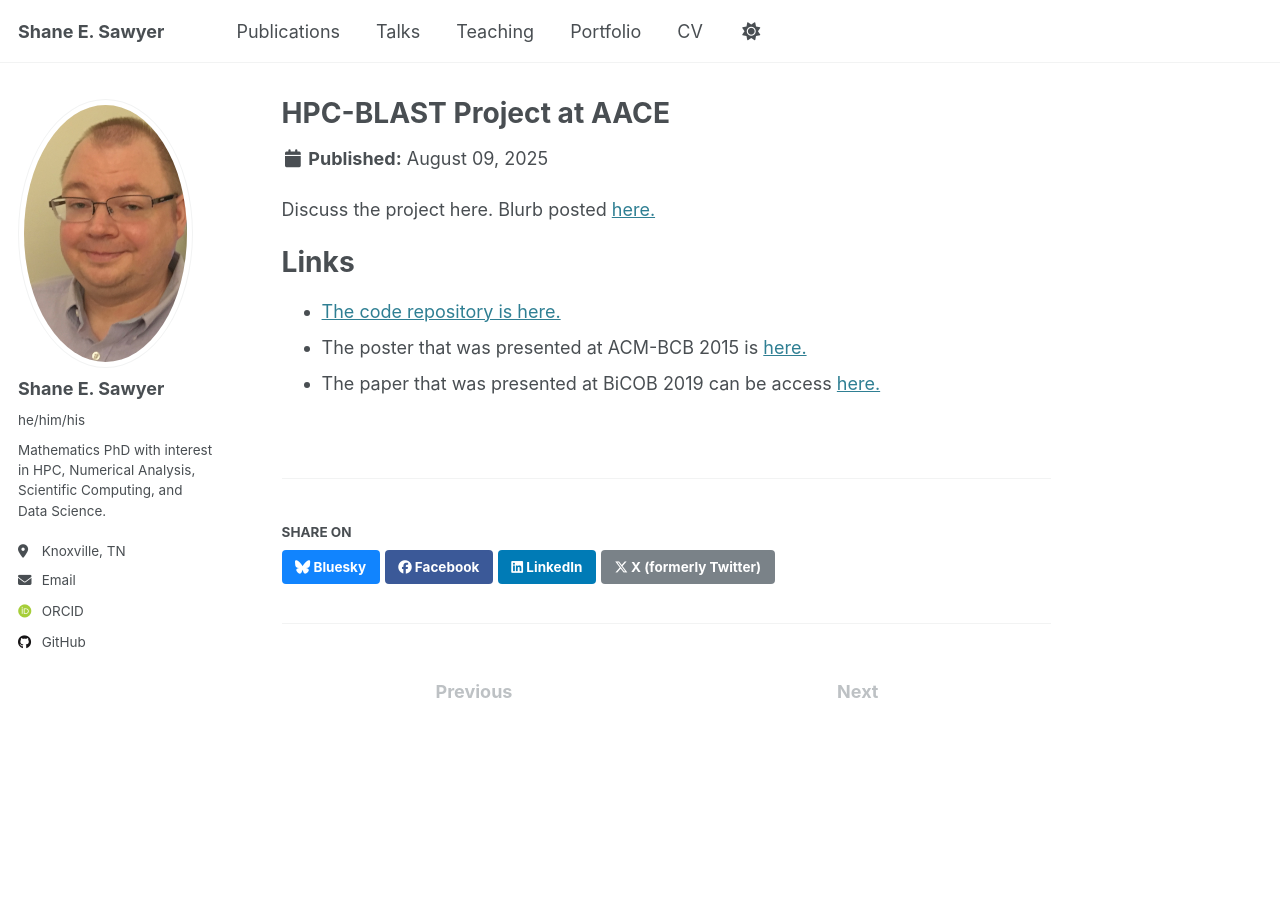
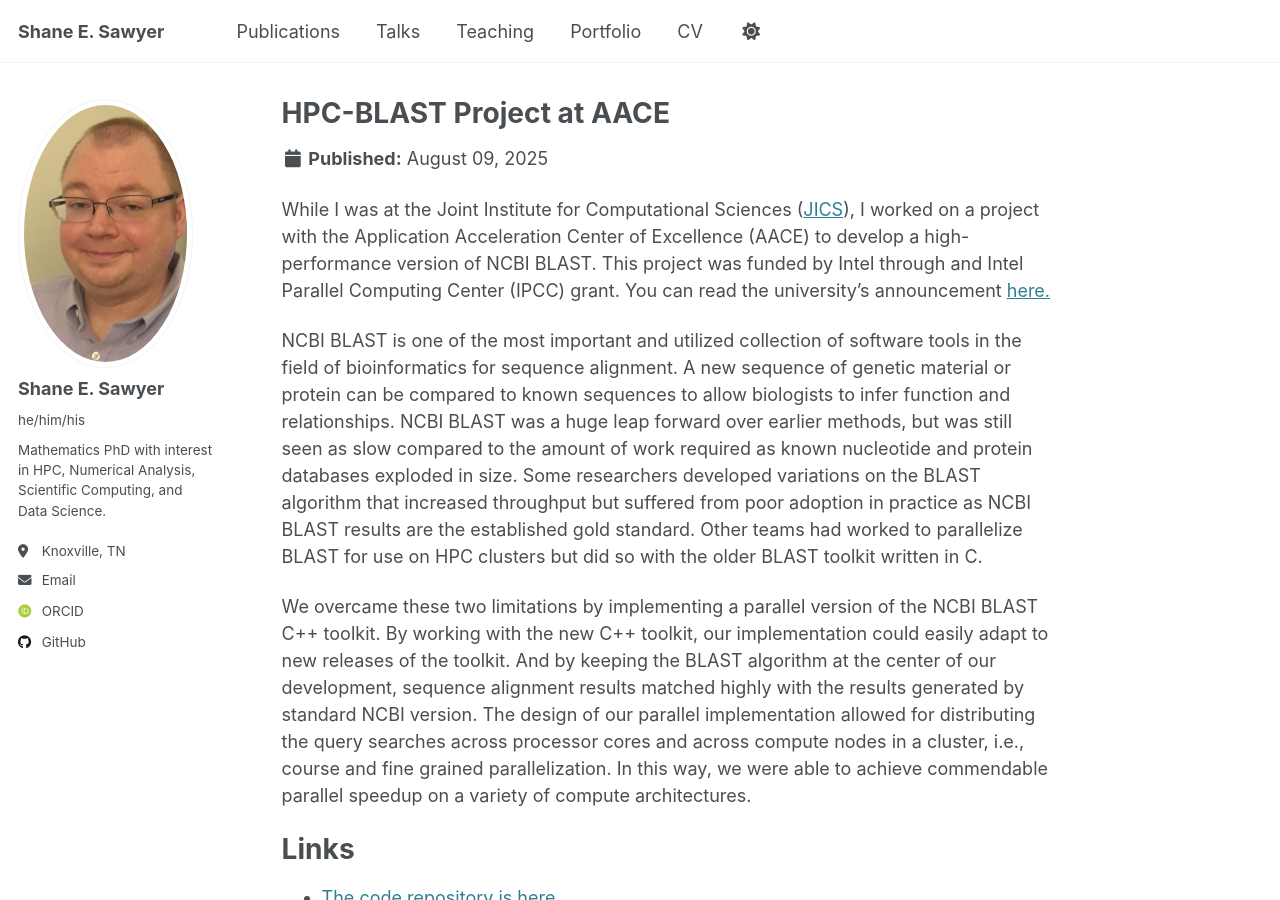
Before and after one commit to shedsaw/shedsaw.github.io, a Jekyll site: the page built from _portfolio/hpc-blast.md, in a window 1280 px wide and 900 px high. Built offline with Jekyll 4.4.1, drawn with Linux system fonts in a browser that asks for light colours; some web fonts are replaced.

Commit message:
Added details for the HPC BLAST portfolio entry. Added new portfolio images.

```diff
--- a/_portfolio/hpc-blast.md
+++ b/_portfolio/hpc-blast.md
@@ -1,10 +1,28 @@
 ---
 title: "HPC-BLAST Project at AACE"
-excerpt: "I discuss the work on HPC-BLAST.<br/><img src='/images/500x300.png'>"
+excerpt: "I discuss the work on HPC-BLAST.<br/><img src='/images/blast.png'>"
 collection: portfolio
 ---
-Discuss the project here.
-Blurb posted [here.](https://news.utk.edu/2013/10/31/ut-receives-funding-intel-push-supercomputing-limits-establish-center/)
+
+While I was at the Joint Institute for Computational Sciences ([JICS](https://jics-dev.nics.tennessee.edu/)), I worked on a
+project with the Application Acceleration Center of Excellence (AACE) to develop a high-performance version of NCBI BLAST.
+This project was funded by Intel through and Intel Parallel Computing Center (IPCC) grant. You can read the university's
+announcement [here.](https://news.utk.edu/2013/10/31/ut-receives-funding-intel-push-supercomputing-limits-establish-center/)
+
+NCBI BLAST is one of the most important and utilized collection of software tools in the field of bioinformatics for sequence
+alignment. A new sequence of genetic material or protein can be compared to known sequences to allow biologists to infer
+function and relationships. NCBI BLAST was a huge leap forward over earlier methods, but was still seen as slow compared to
+the amount of work required as known nucleotide and protein databases exploded in size. Some researchers developed variations
+on the BLAST algorithm that increased throughput but suffered from poor adoption in practice as NCBI BLAST results are the
+established gold standard. Other teams had worked to parallelize BLAST for use on HPC clusters but did so with the older
+BLAST toolkit written in C.
+
+We overcame these two limitations by implementing a parallel version of the NCBI BLAST C++ toolkit. By working with the new C++
+toolkit, our implementation could easily adapt to new releases of the toolkit. And by keeping the BLAST algorithm at the center
+of our development, sequence alignment results matched highly with the results generated by standard NCBI version.
+The design of our parallel implementation allowed for distributing the query searches across processor cores and across compute
+nodes in a cluster, i.e., course and fine grained parallelization. In this way, we were able to achieve commendable parallel speedup
+on a variety of compute architectures.
 
 Links
 ===
```
Also changed, not shown: _portfolio/masters-thesis.md (+1 -1 lines), images/blast.png (added), images/masters.png (added), images/paper-HPC_BLAST_XEON.png (added), images/tri_wedge_P_quad.png (added).
